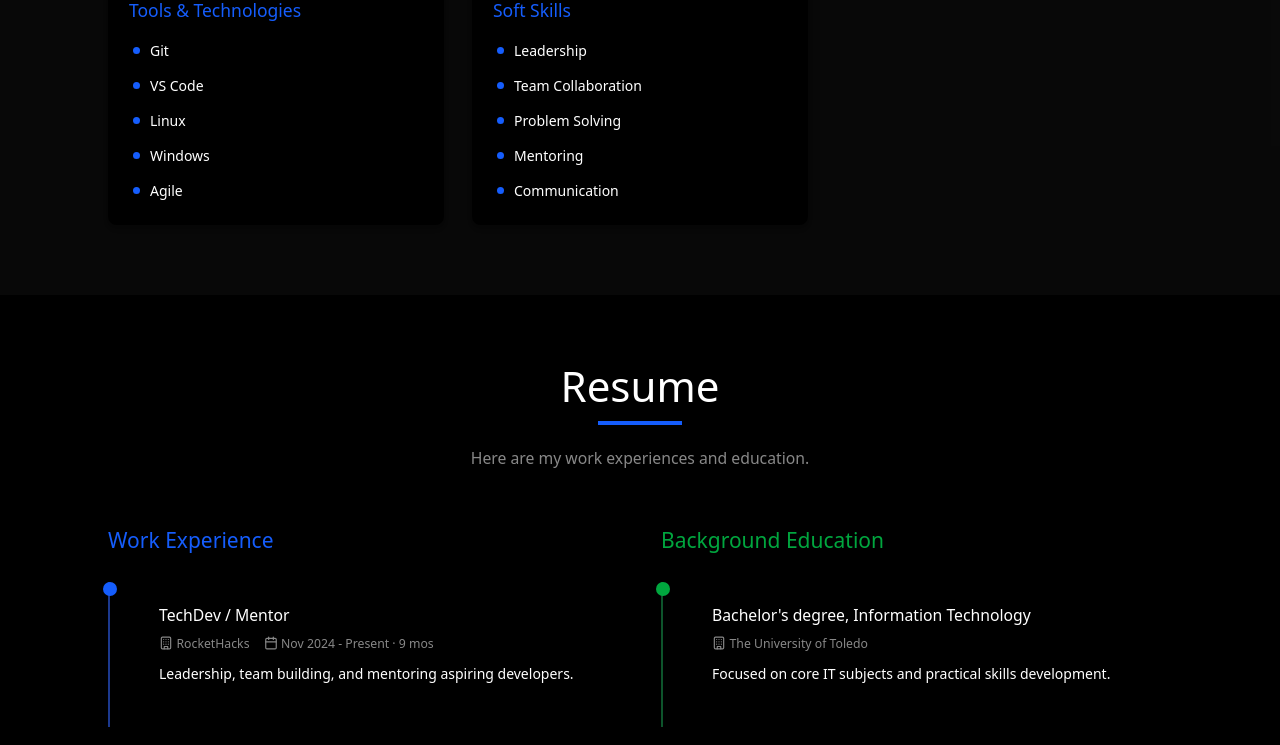
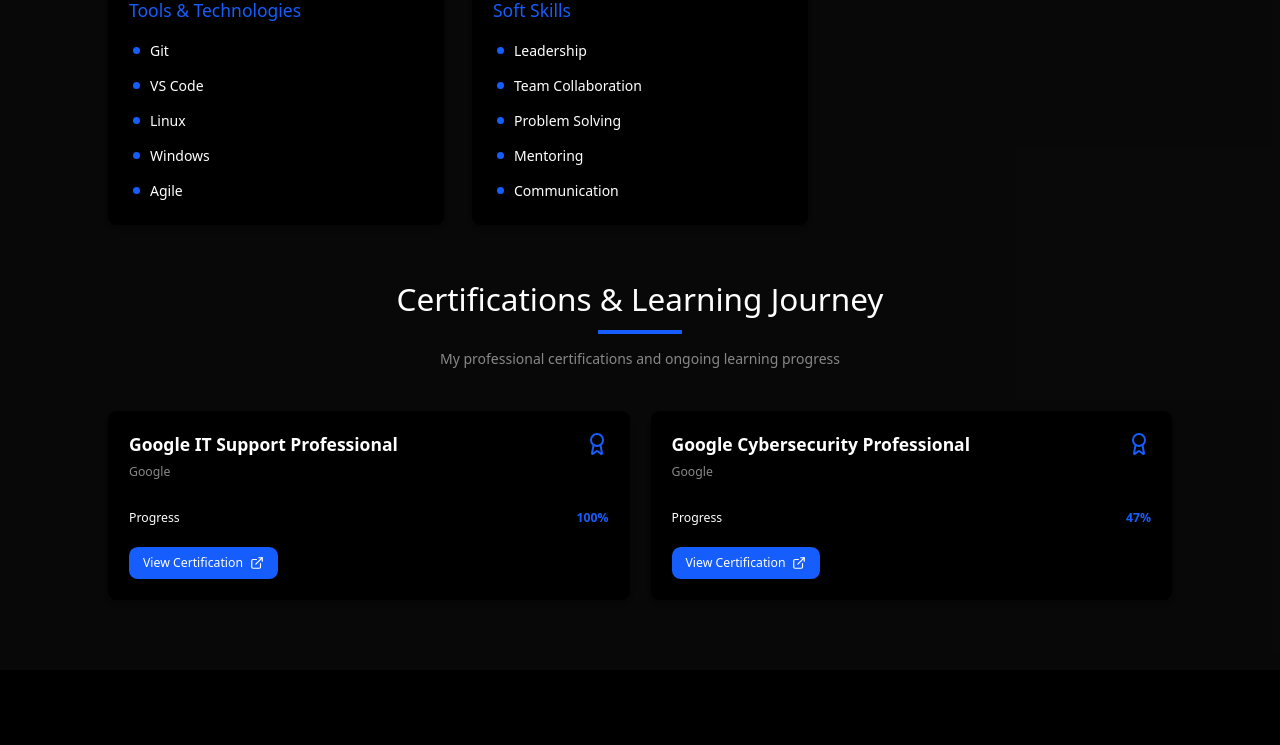
Before and after one commit to justprnv/portfolio-website, a React (Vite) app: page / in a window 1280 px wide. Shown: the part 3411-4156 px from the top of the page. Built offline with nearby package versions, Linux system fonts and the light colour scheme.

Commit message:
feature update certifications
added certifications section with my current progress

```diff
--- a/src/components/SkillsSection.tsx
+++ b/src/components/SkillsSection.tsx
@@ -1,4 +1,4 @@
-import { Code, Award, Lightbulb, Clock, Users, BookOpen } from 'lucide-react';
+import { Code, Award, Lightbulb, Clock, Users, BookOpen, ExternalLink } from 'lucide-react';
 
 const SkillsSection = () => {
   const stats = [
@@ -16,6 +16,21 @@
     { category: "Databases", items: ["SQLite", "MySQL", "MongoDB", "Database Design"] },
     { category: "Tools & Technologies", items: ["Git", "VS Code", "Linux", "Windows", "Agile"] },
     { category: "Soft Skills", items: ["Leadership", "Team Collaboration", "Problem Solving", "Mentoring", "Communication"] }
+  ];
+
+  const certifications = [
+    {
+      title: "Google IT Support Professional",
+      authority: "Google",
+      link: "https://www.coursera.org/account/accomplishments/professional-cert/E56S8JJC4SLL",
+      progress: 100
+    },
+    {
+      title: "Google Cybersecurity Professional",
+      authority: "Google",
+      link: "https://www.coursera.org/account/accomplishments/professional-cert/Z8688JJC4SLL",
+      progress: 47
+    }
   ];
 
   return (
@@ -44,7 +59,7 @@
         </div>
 
         {/* Skills Grid */}
-        <div className="grid grid-cols-1 md:grid-cols-2 lg:grid-cols-3 gap-8">
+        <div className="grid grid-cols-1 md:grid-cols-2 lg:grid-cols-3 gap-8 mb-16">
           {skills.map((skillSet, index) => (
             <div key={index} className="bg-card p-6 rounded-lg shadow-md hover:shadow-lg transition-shadow card-glow">
               <h3 className="text-xl mb-4 text-blue-600">{skillSet.category}</h3>
@@ -59,6 +74,56 @@
             </div>
           ))}
         </div>
+
+        {/* Certifications Section */}
+        <div className="mt-16">
+          <div className="text-center mb-12">
+            <h3 className="text-3xl md:text-4xl mb-4">Certifications & Learning Journey</h3>
+            <div className="w-24 h-1 bg-blue-600 mx-auto mb-4"></div>
+            <p className="text-muted-foreground">
+              My professional certifications and ongoing learning progress
+            </p>
+          </div>
+
+          <div className="grid grid-cols-1 md:grid-cols-2 gap-6">
+            {certifications.map((cert, index) => (
+              <div key={index} className="bg-card p-6 rounded-lg shadow-md hover:shadow-lg transition-shadow card-glow">
+                <div className="flex items-start justify-between mb-4">
+                  <div className="flex-1">
+                    <h4 className="text-xl font-semibold mb-2 text-foreground">{cert.title}</h4>
+                    <p className="text-sm text-muted-foreground mb-4">{cert.authority}</p>
+                  </div>
+                  <Award className="w-6 h-6 text-blue-600 flex-shrink-0 ml-4" />
+                </div>
+
+                {/* Progress Bar */}
+                <div className="mb-4">
+                  <div className="flex items-center justify-between mb-2">
+                    <span className="text-sm font-medium text-foreground">Progress</span>
+                    <span className="text-sm font-semibold text-blue-600">{cert.progress}%</span>
+                  </div>
+                  <div className="w-full bg-secondary rounded-full h-3 overflow-hidden">
+                    <div
+                      className="bg-gradient-to-r from-blue-600 to-blue-500 h-3 rounded-full transition-all duration-500 ease-out"
+                      style={{ width: `${cert.progress}%` }}
+                    ></div>
+                  </div>
+                </div>
+
+                {/* View Button */}
+                <a
+                  href={cert.link}
+                  target="_blank"
+                  rel="noopener noreferrer"
+                  className="inline-flex items-center gap-2 bg-blue-600 hover:bg-blue-700 text-white px-4 py-2 rounded-lg transition-colors text-sm hover-aura"
+                >
+                  <span>View Certification</span>
+                  <ExternalLink size={14} />
+                </a>
+              </div>
+            ))}
+          </div>
+        </div>
       </div>
     </section>
   );
```
